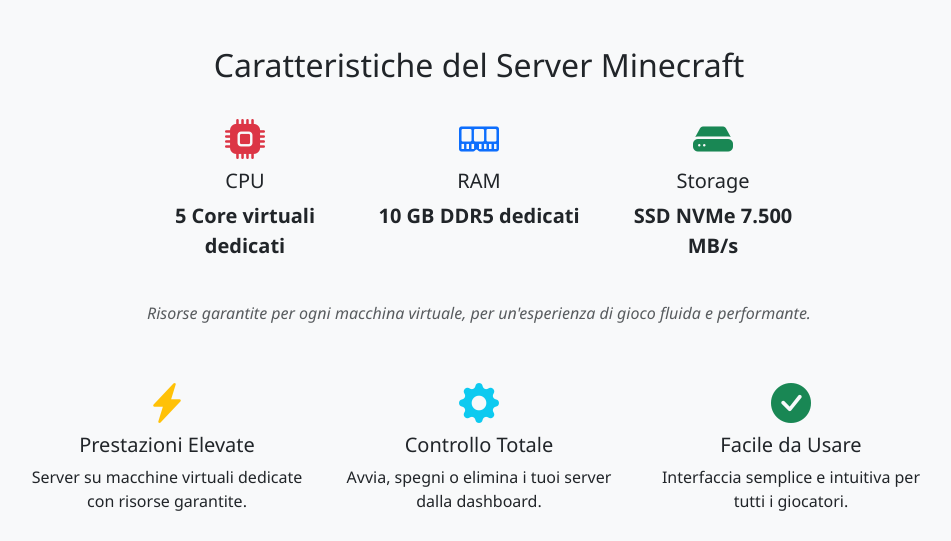
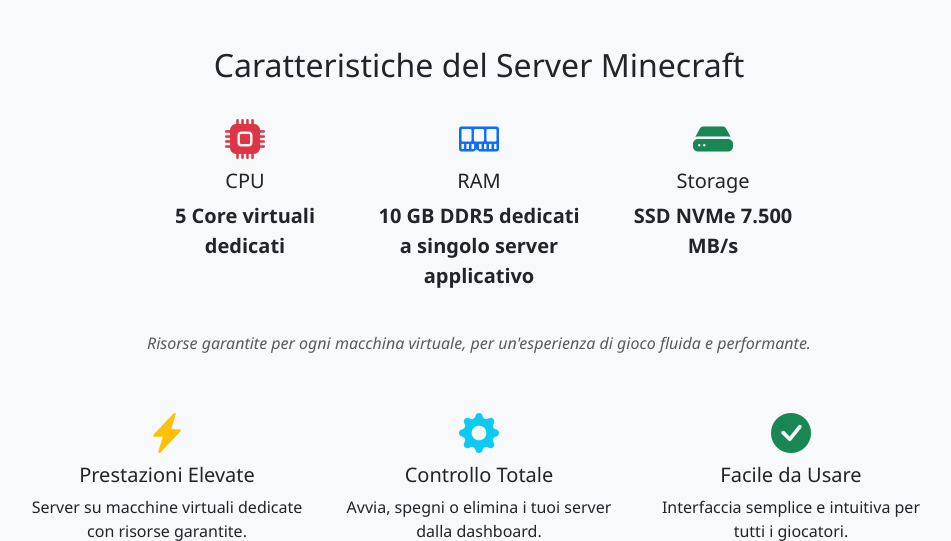
Before and after one commit to diegonuzzolo/sians, a PHP site: page / in a window 1280 px wide. Shown: the part 1101-1642 px from the top of the page, without its empty margins (161-1112 px from the left). Before the commit the page ends 1612 px from the top, so only its background shows below. Run offline with PHP 8.4, Linux system fonts and the light colour scheme; data that the repository does not hold is empty.

Commit message:
specifica delle caratteristiche in esposizione

```diff
--- a/index.php
+++ b/index.php
@@ -65,7 +65,7 @@ $vmStorageSpeed = 7500; // MB/s
         <div class="col-md-3 mb-4">
             <i class="bi bi-memory text-primary fs-1"></i>
             <h5>RAM</h5>
-            <p class="fs-5 fw-bold"><?= $vmRam ?> GB DDR5 dedicati</p>
+            <p class="fs-5 fw-bold"><?= $vmRam ?> GB DDR5 dedicati a singolo server applicativo</p>
         </div>
         <div class="col-md-3 mb-4">
             <i class="bi bi-hdd-fill text-success fs-1"></i>
```
